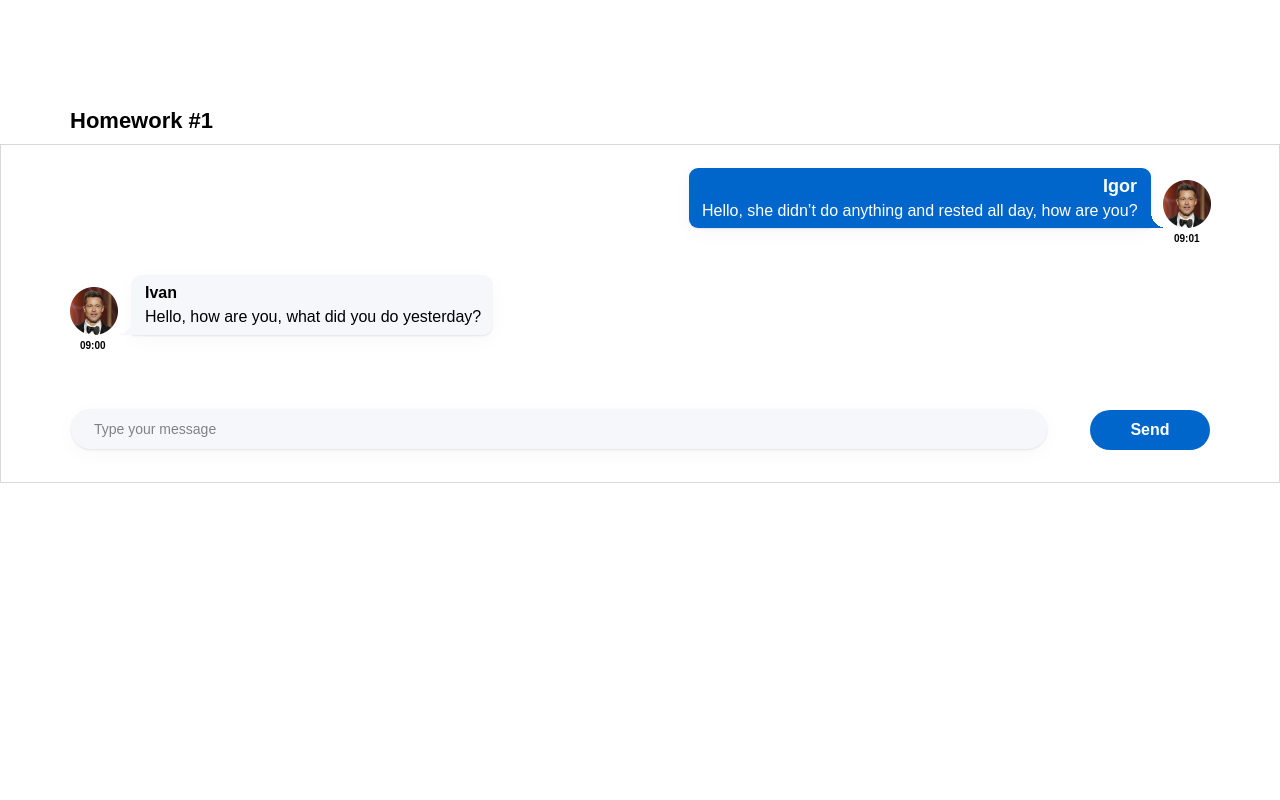
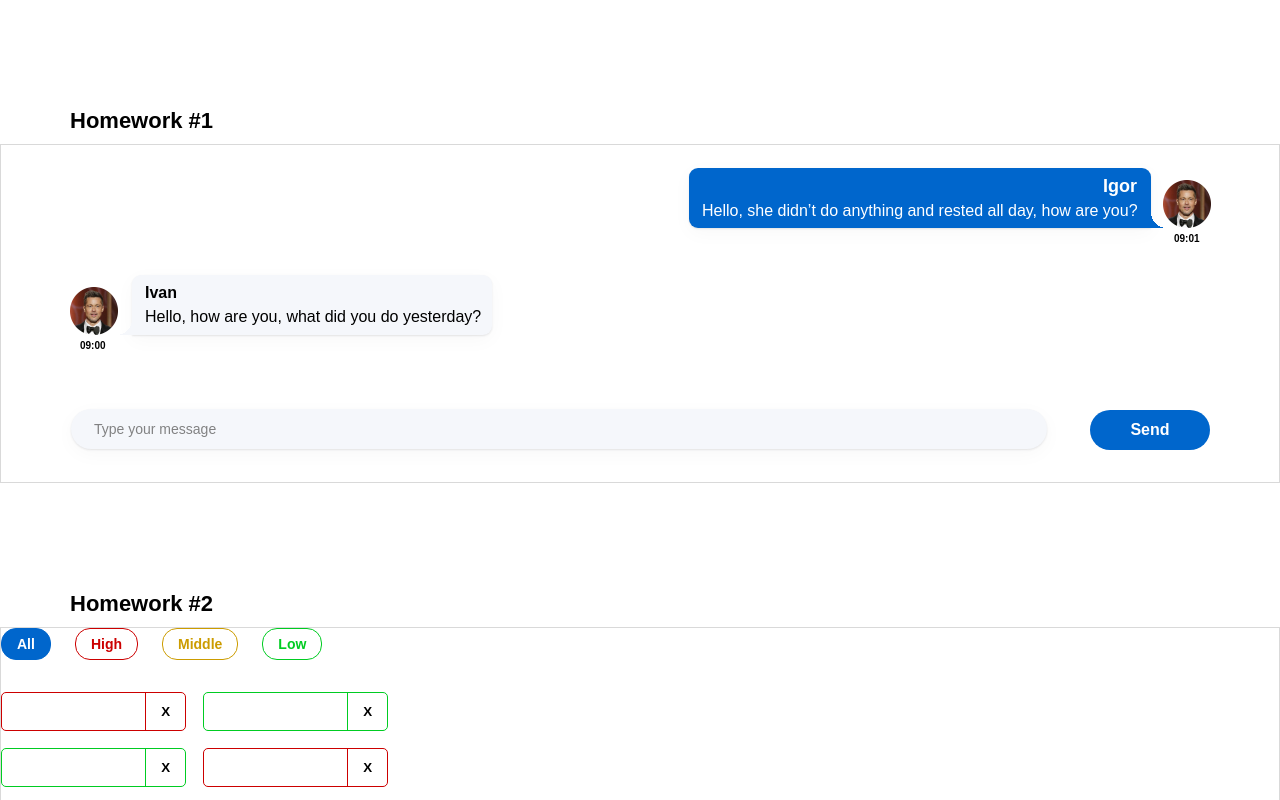
Before and after one commit to EgorZapatylak/home_work, a React (Create React App) app: page / in a window 1280 px wide. Shown: the top 800 px of the page. Built offline with nearby package versions, Linux system fonts and the light colour scheme.

Commit message:
Connected homework number 2 in App.tsx

```diff
--- a/src/s1-main/App.tsx
+++ b/src/s1-main/App.tsx
@@ -1,13 +1,14 @@
 import React from 'react'
 import s from './App.module.css'
 import HW1 from '../s2-homeworks/hw01/HW1'
+import HW2 from "../s2-homeworks/hw02/HW2";
 
 function App() {
     return (
         <div className={s.App}>
             <HW1/>
             {/*раскомментировать по ходу выполнения*/}
-            {/*<HW2/>*/}
+            <HW2/>
             {/*<HW3/>*/}
             {/*<HW4/>*/}
 
```
